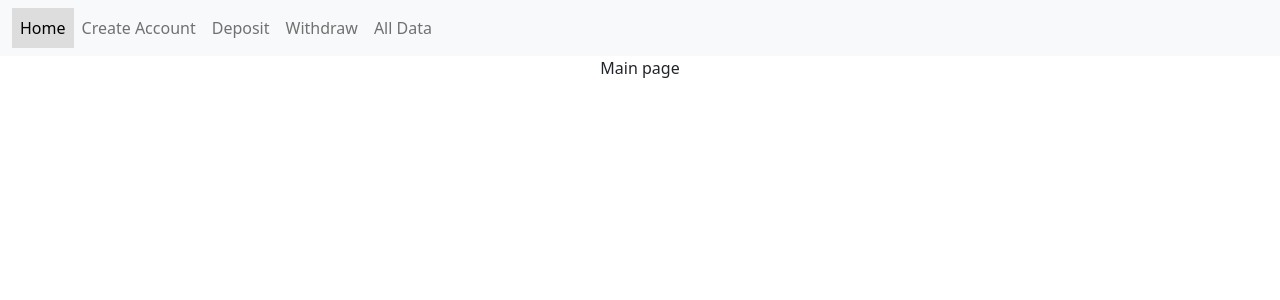
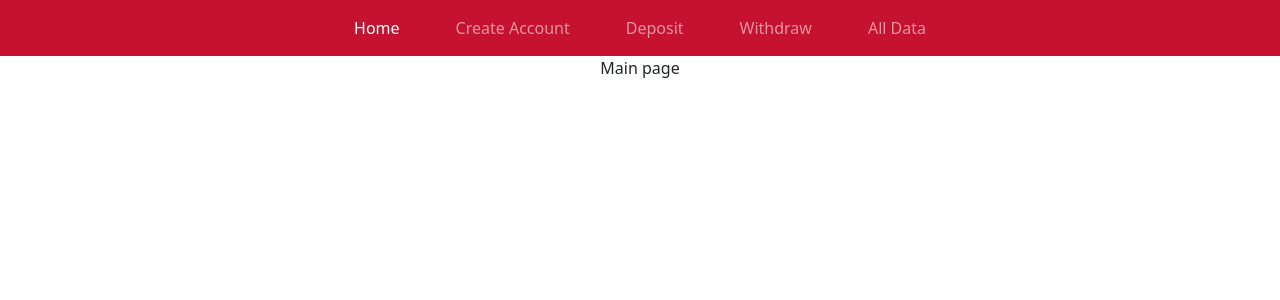
Before and after one commit to jayeclark/banking, a React (Create React App) app: page / in a window 1280 px wide. Shown: the top 300 px of the page. Built offline with nearby package versions, Linux system fonts and the light colour scheme; the HTML template or start-up script is replaced by a standard one.

Commit message:
2.3.2 Nav styling

```diff
--- a/src/components/AppNav.js
+++ b/src/components/AppNav.js
@@ -5,7 +5,6 @@ function AppNav() {
 
     const changeActive = e => {
        let targetEl = e.currentTarget;
-       console.log(targetEl);
        let link = targetEl.getElementsByClassName('nav-link')[0];
        let currentlyActive = Array.from(document.getElementsByClassName('active'));
         currentlyActive.forEach(el => el.classList.remove('active'));
@@ -13,26 +12,26 @@ function AppNav() {
     }
 
     return (
-        <nav className="navbar navbar-expand-lg navbar-light bg-light">
+        <nav className="navbar navbar-expand-lg navbar-dark" style={{backgroundColor:"#c41230", fontWeight: "500"}}>
             <div className="container-fluid">
                 <button className="navbar-toggler" type="button" data-bs-toggle="collapse" data-bs-target="#navbarSupportedContent2" aria-controls="navbarSupportedContent" aria-expanded="false" aria-label="Toggle navigation">
                     <span className="navbar-toggler-icon"></span>
                 </button>
                 <div className="collapse navbar-collapse" id="navbarSupportedContent2">
-                    <ul className="navbar-nav me-auto mb-2 mb-lg-0">
-                        <li id="home-link" onClick={e=> changeActive(e)} className="nav-item" data-for="home-link-tooltip"  data-iscapture="true" data-tip="Return to Home">
+                    <ul className="navbar-nav me-auto mb-2 mb-lg-0" style={{boxSizing:"border-box",width:"100%",justifyContent:"center"}}>
+                        <li id="home-link" style={{padding:"0px 20px"}} onClick={e=> changeActive(e)} className="nav-item" data-for="home-link-tooltip"  data-iscapture="true" data-tip="Return to Home">
                             <Link to="/" className="nav-link active">Home</Link>
                         </li>
-                        <li id="create-account-link" onClick={e=> changeActive(e)} className="nav-item" data-for="create-account-link-tooltip"  data-iscapture="true" data-tip="Create an Account">
+                        <li id="create-account-link" style={{padding:"0px 20px"}} onClick={e=> changeActive(e)} className="nav-item" data-for="create-account-link-tooltip"  data-iscapture="true" data-tip="Create an Account">
                             <Link to="/create-account/" className="nav-link">Create Account</Link>
                         </li>
-                        <li id="deposit-link" onClick={e=> changeActive(e)} className="nav-item" data-for="deposit-link-tooltip"  data-iscapture="true" data-tip="Deposit to Your Account">
+                        <li id="deposit-link" style={{padding:"0px 20px"}} onClick={e=> changeActive(e)} className="nav-item" data-for="deposit-link-tooltip"  data-iscapture="true" data-tip="Deposit to Your Account">
                             <Link to="/deposit/" className="nav-link">Deposit</Link>
                         </li>
-                        <li id="withdraw-link" onClick={e=> changeActive(e)} className="nav-item" data-for="withdraw-link-tooltip"  data-iscapture="true" data-tip="Withdraw from Your Account">
+                        <li id="withdraw-link" style={{padding:"0px 20px"}} onClick={e=> changeActive(e)} className="nav-item" data-for="withdraw-link-tooltip"  data-iscapture="true" data-tip="Withdraw from Your Account">
                             <Link to="/withdraw/" className="nav-link">Withdraw</Link>
                         </li>
-                        <li id="all-data-link" onClick={e=> changeActive(e)} className="nav-item" data-for="all-data-link-tooltip"  data-iscapture="true" data-tip="View All Transaction Data">
+                        <li id="all-data-link" style={{padding:"0px 20px"}} onClick={e=> changeActive(e)} className="nav-item" data-for="all-data-link-tooltip"  data-iscapture="true" data-tip="View All Transaction Data">
                             <Link to="/all-data/" className="nav-link">All Data</Link>
                         </li>
                     </ul>
```
Also changed, not shown: src/styles/bootstrap.min.css.
